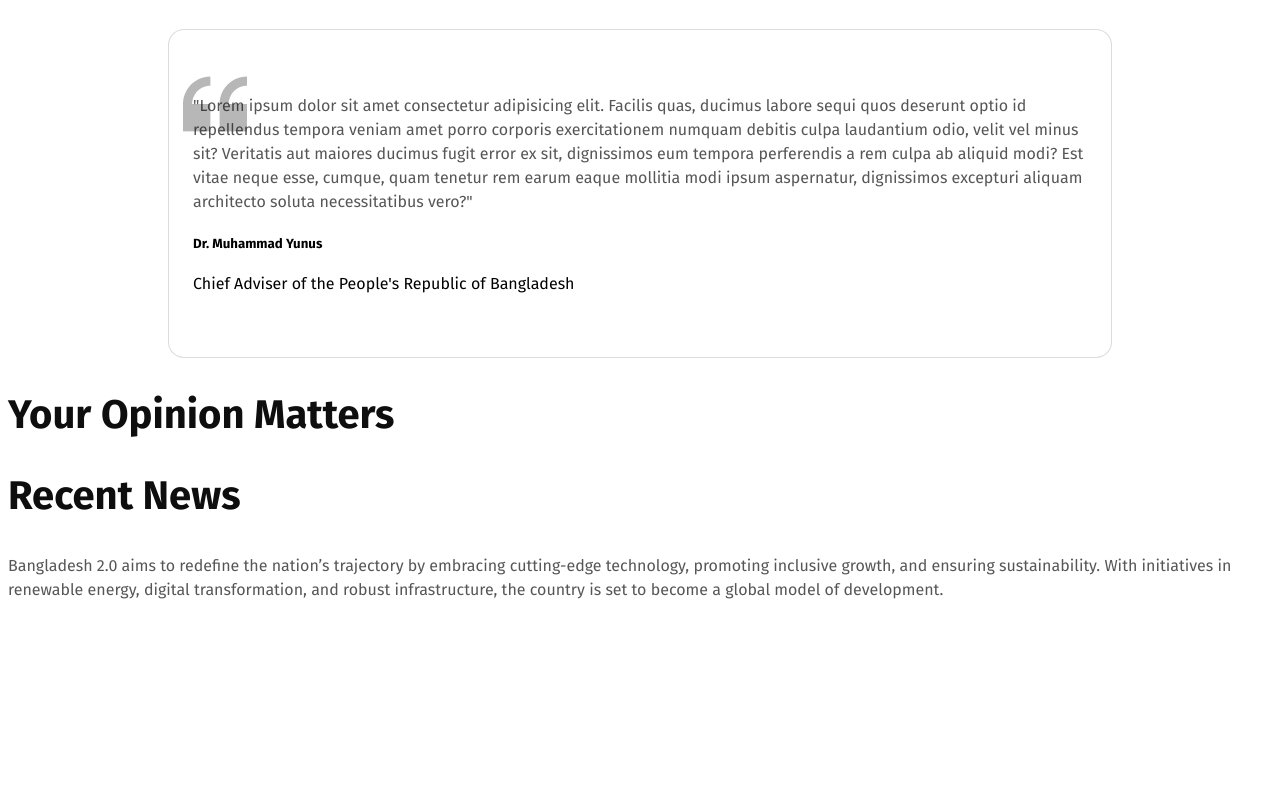
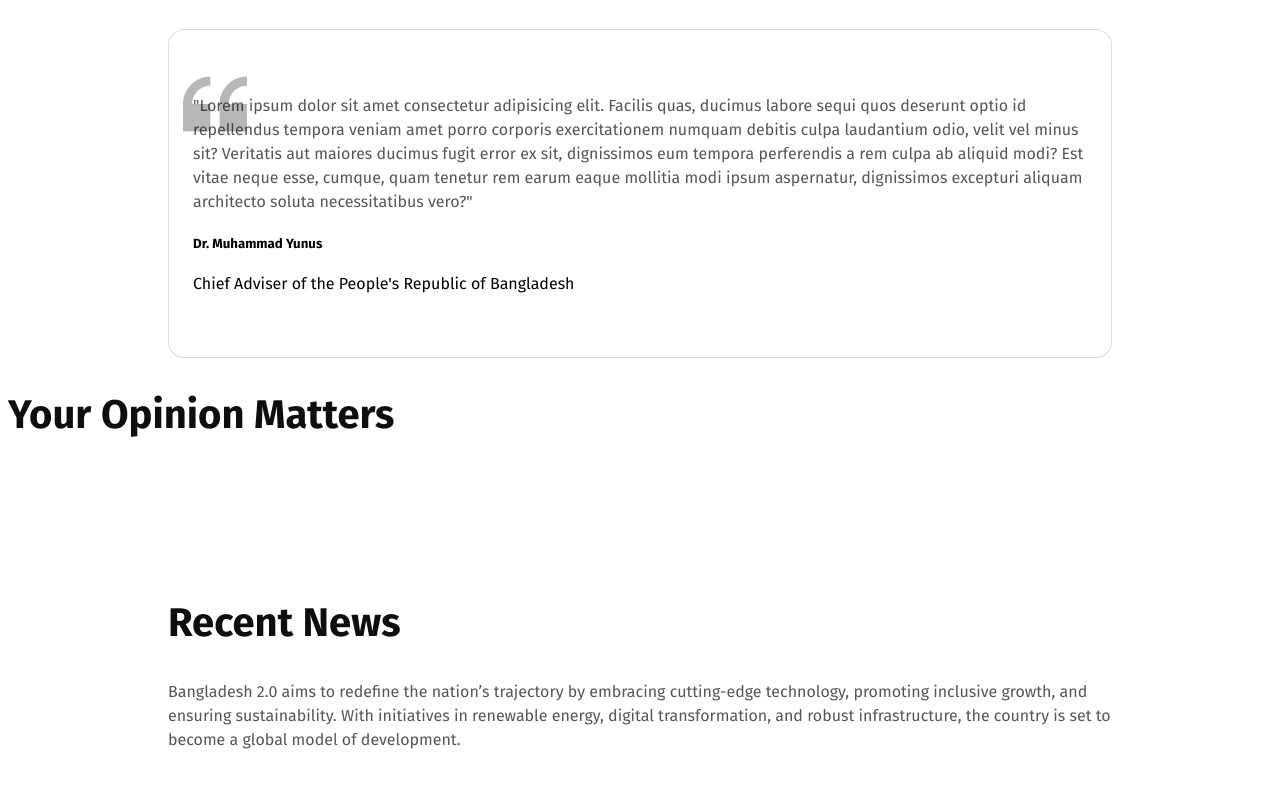
Before and after one commit to sadman-22/Assignment-1, a plain HTML site: page index.html in a window 1280 px wide. Shown: the part 1953-2741 px from the top of the page. Before the commit the page ends 2571 px from the top, so only its background shows below. Drawn offline with Linux system fonts and the light colour scheme.

```diff
--- a/styles/style.css
+++ b/styles/style.css
@@ -209,3 +209,7 @@ padding: 48px 24px;
 background-position: 1.6% 16%;
 margin: 32px 160px;
 }
+/* news related styles */
+.news-section{
+    margin: 160px;
+}
```
